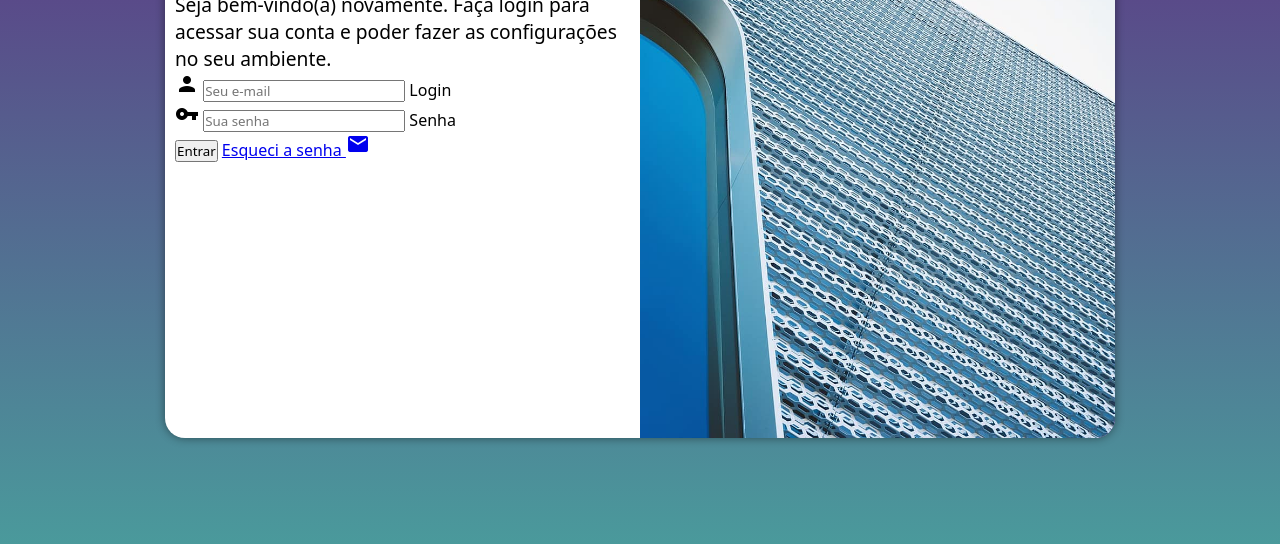
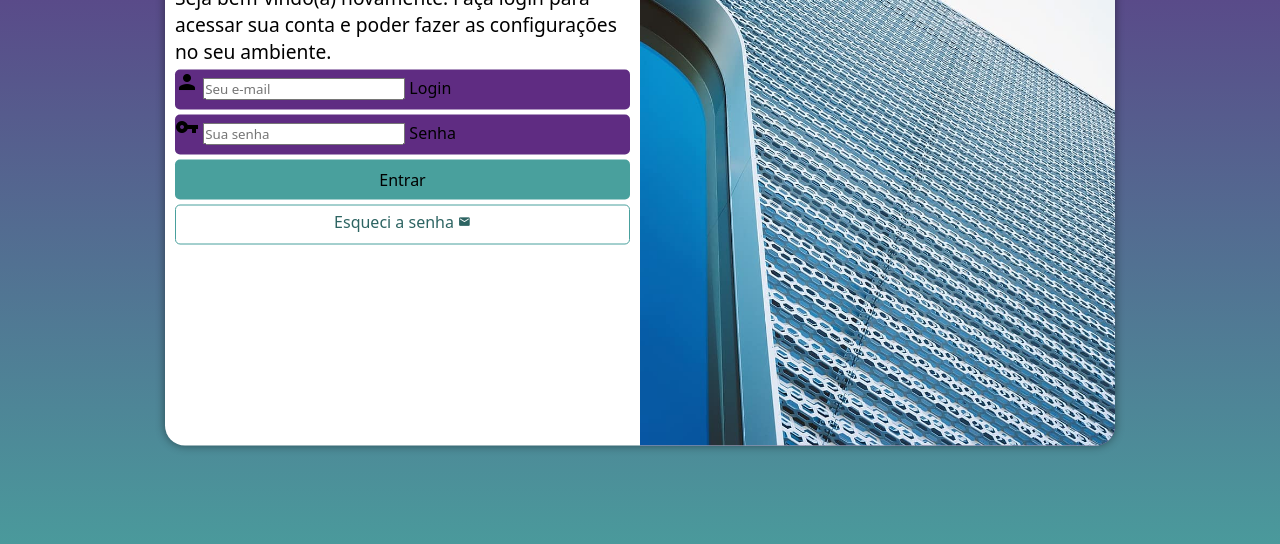
Before and after one commit to DiogoIV/projeto-login, a plain HTML site: page index.html in a window 1280 px wide. Shown: the part 212-756 px from the top of the page. Drawn offline with Linux system fonts and the light colour scheme.

Commit message:
formatação do formulario

```diff
--- a/estilos/estilos.css
+++ b/estilos/estilos.css
@@ -34,7 +34,7 @@ section#login {
     overflow: hidden;
     background-color: white;
     width: 265px;
-    height: 500px;
+    height: 515px;
     border-radius: 20px;
     box-shadow: 0px 0px 10px rgba(0, 0, 0, 0.452);
 
@@ -64,3 +64,51 @@ div#formulario > h1 {
 div#formulario > p {
     font-size: 0.9em;
 }
+
+form > input[type=submit] {
+    display: block;
+    font-size: 1em;
+    width: 100%;
+    height: 40px;
+    background-color: #49a09d;
+    border: none;
+    border-radius: 5px;
+    cursor: pointer;
+}
+
+form > input[type=submit]:hover {
+    background-color: #2d6462;
+}
+
+form a.botao {
+    display: block;
+    text-align: center;
+    font-size: 1em;
+    width: 100%;
+    height: 40px;
+    padding-top: 5px;
+    margin-top: 5px;
+    background-color: white;
+    color: #2d6462;
+    border: 1px solid #49a09d;
+    border-radius: 5px;
+    text-decoration: none;
+}
+
+form > a.botao:hover {
+    background-color: #6cd3cf;
+}
+
+form > a.botao > span {
+    font-size: 0.8em;
+}
+
+form > div.campo {
+    background-color: #5f2c82;
+    display: block;
+    width: 100%;
+    height: 40px;
+    border-radius: 5px;
+    margin: 5px 0px;
+
+}
--- a/index.html
+++ b/index.html
@@ -30,7 +30,7 @@
                         <label for="isenha">Senha</label>
                     </div>
                     <input type="submit" value="Entrar">
-                    <a href="esqueci.html">
+                    <a href="esqueci.html" class="botao">
                         Esqueci a senha <span class="material-icons">mail</span>
                     </a>
                 </form>
```
